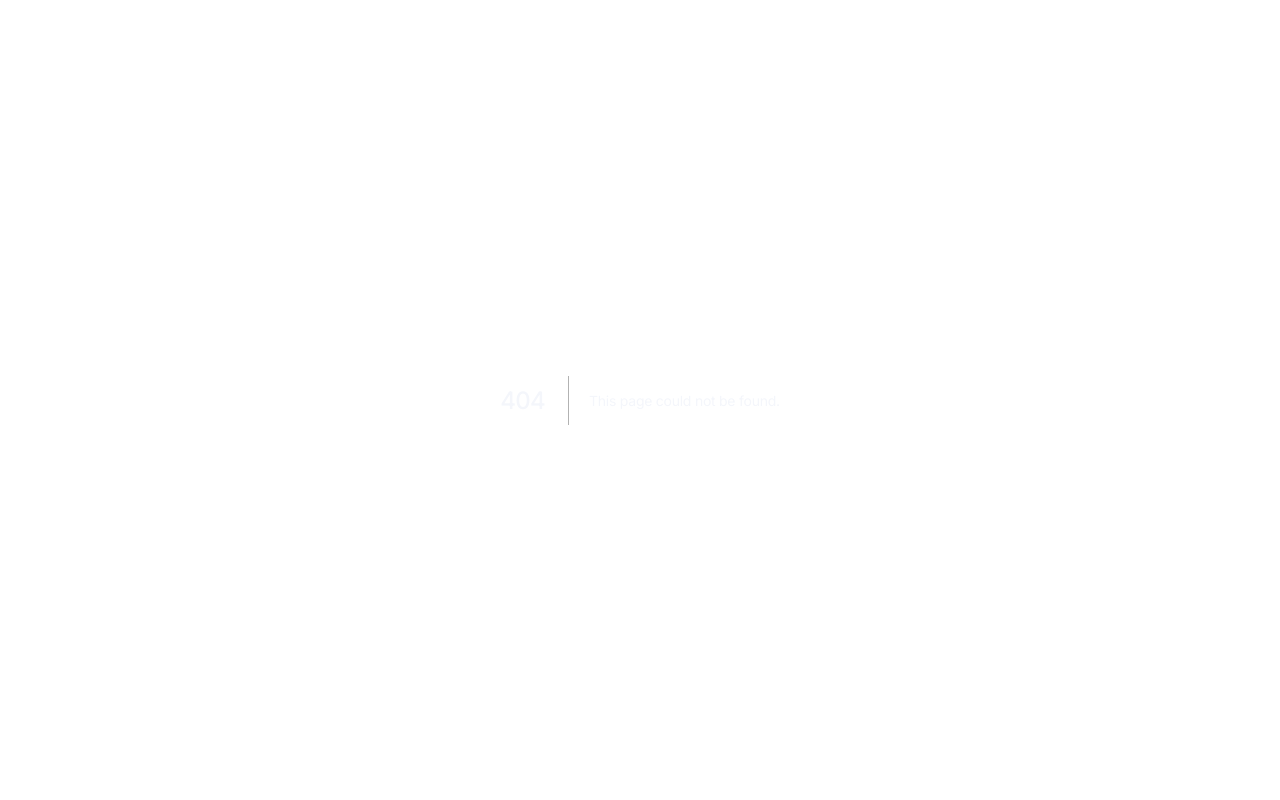
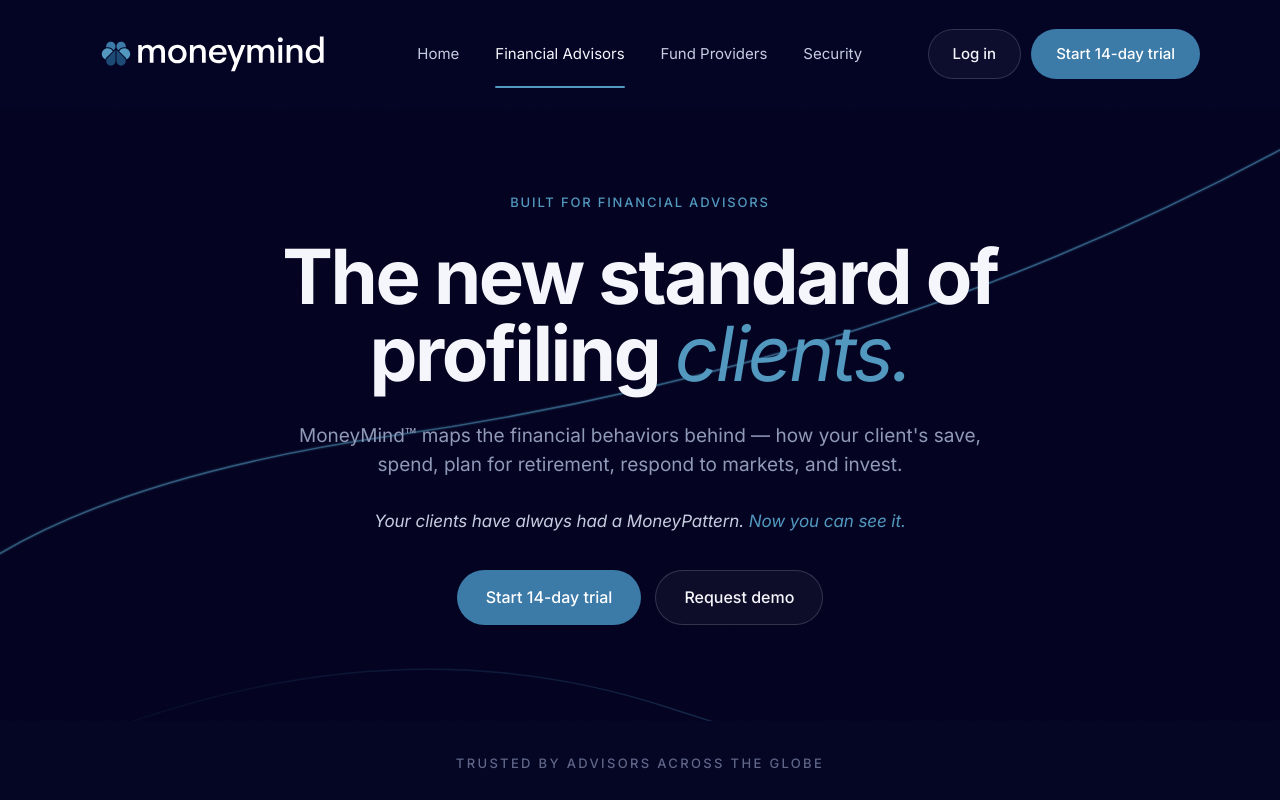
Before and after one commit to JacquiHenderson/moneymind, a Next.js app: page /for-advisors in a window 1280 px wide. Before the commit this address had no page. Shown: the top 800 px of the page. Built offline with nearby package versions, Linux system fonts and the light colour scheme.

Commit message:
Adviser to Advisor

```diff
--- a/app/for-advisers/page.jsx
+++ b/app/for-advisors/page.jsx
@@ -13,7 +13,7 @@
 // ---- Hero ----
 function AdvisersHero() {
   return (
-    <section className="mm-sub-hero" data-screen-label="Advisers hero">
+    <section className="mm-sub-hero" data-screen-label="Advisors hero">
       <HeroCurves />
       <div className="mm-sub-hero-inner">
         <span className="eyebrow mm-sub-hero-eyebrow">Built for financial advisors</span>
```
